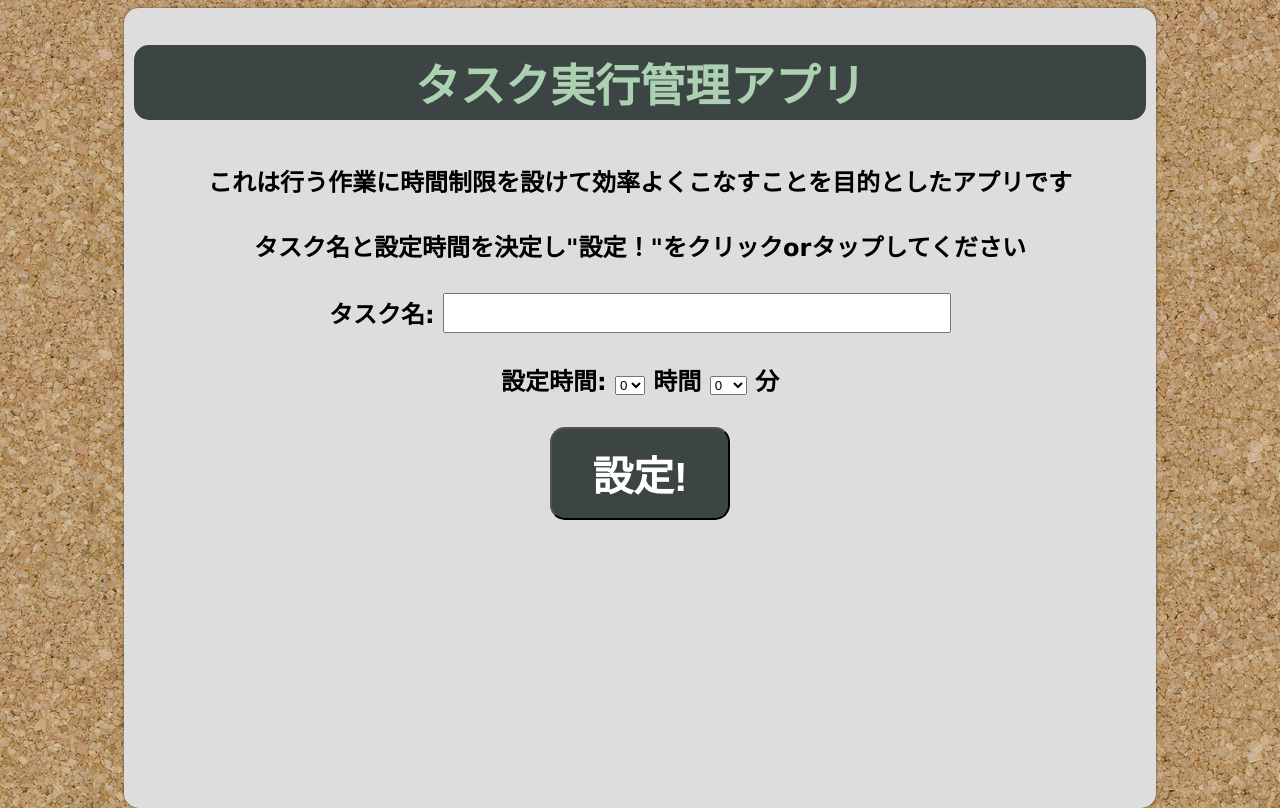
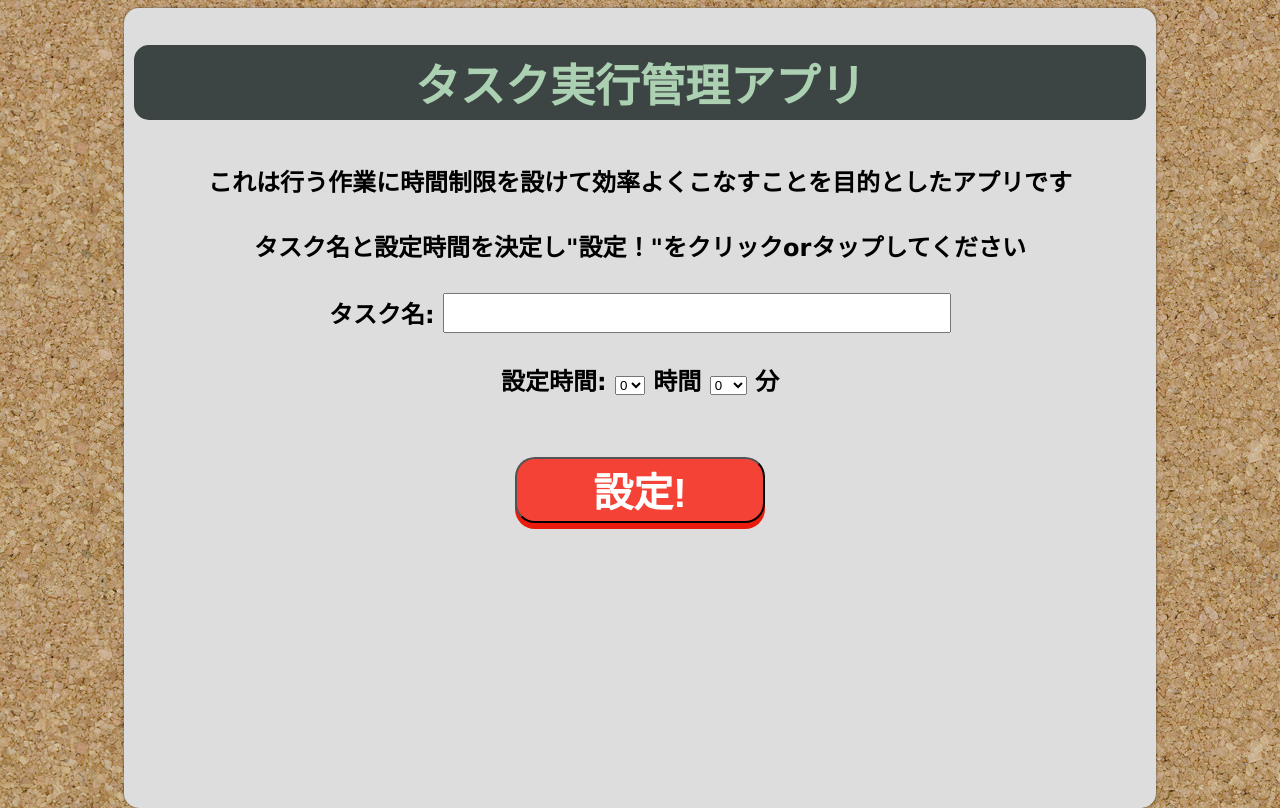
Before and after one commit to momotaro98/momotaro-task-management, a Flask app: page / in a window 1280 px wide. Run offline with Flask 2, Linux system fonts and the light colour scheme.

Commit message:
戻るボタンの実装

```diff
--- a/static/css/default.css
+++ b/static/css/default.css
@@ -24,13 +24,21 @@ body > #container {
      box-shadow: 0 0 3px rgba(0,0,0,0.5);
  }
 input#submit_button {
-    padding: 15px 40px;
-    font-size: 1.7em;
-    background-color: #3c4543;
-    border-radius: 15px;
+    margin: 30px auto;
+    width: 250px;
+    border-radius: 20px;
+    box-shadow: 0 6px 0 #e91b0c;
+    background: #f44336;
+    color: #fff;
+    cursor: pointer;
+    padding: 2px;
+    text-align: center;
     font-weight: bold;
-    color: #fff;
+    font-size: 40px;
 }
+    input#submit_button:hover{
+        opacity: 0.8;
+    }
 #header{
 }
 #side{
@@ -76,7 +84,7 @@ h3 {
     text-align: left;
     padding-left: 5px;
 }
-#startButton, #stopButton, #resetButton{
+#startButton, #stopButton, #resetButton, #backButton{
         margin: 30px auto;
         width: 250px;
         border-radius: 20px;
@@ -89,10 +97,10 @@ h3 {
         font-weight: bold;
         font-size: 40px;
     }
-    #startButton:hover, #stopButton:hover, #resetButton:hover{
+    #startButton:hover, #stopButton:hover, #resetButton:hover, #backButton:hover{
         opacity: 0.8;
     }
-    #startButton.pushed, #stopButton.pushed, #resetButton.pushed, {
+    #startButton.pushed, #stopButton.pushed, #resetButton.pushed, #backButton.ppushed{
         margin-top: 32px;
         box-shadow: 0 2px 0 #e91b0c;
     }
```
Also changed, not shown: templates/index.html (+15 -0 lines), 1 other file.
